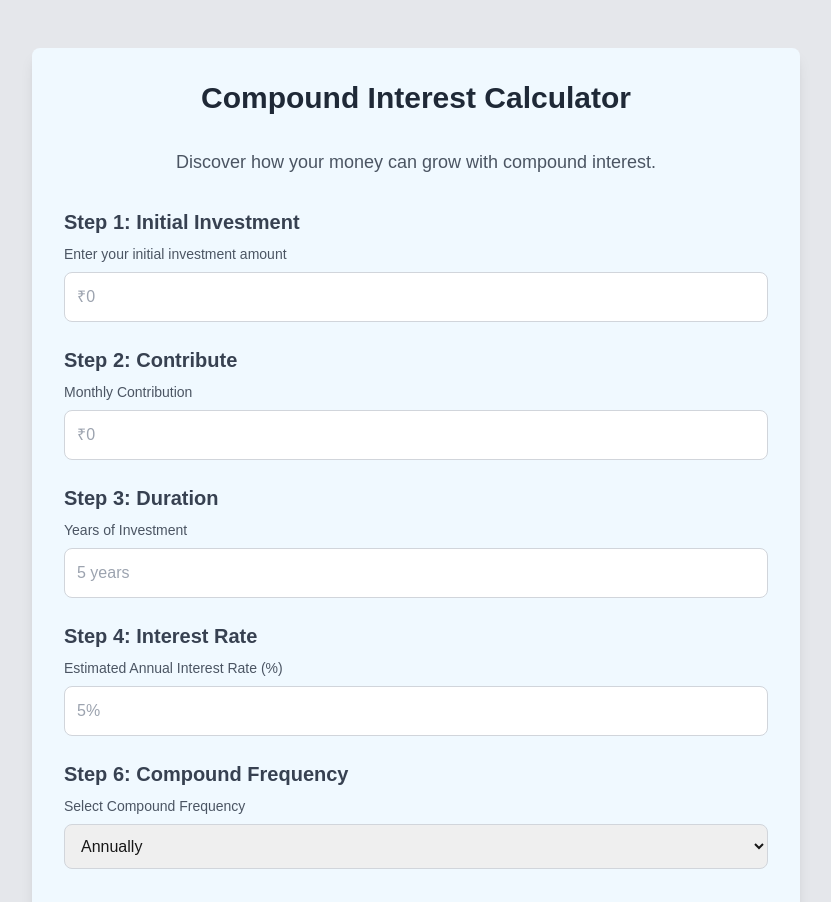
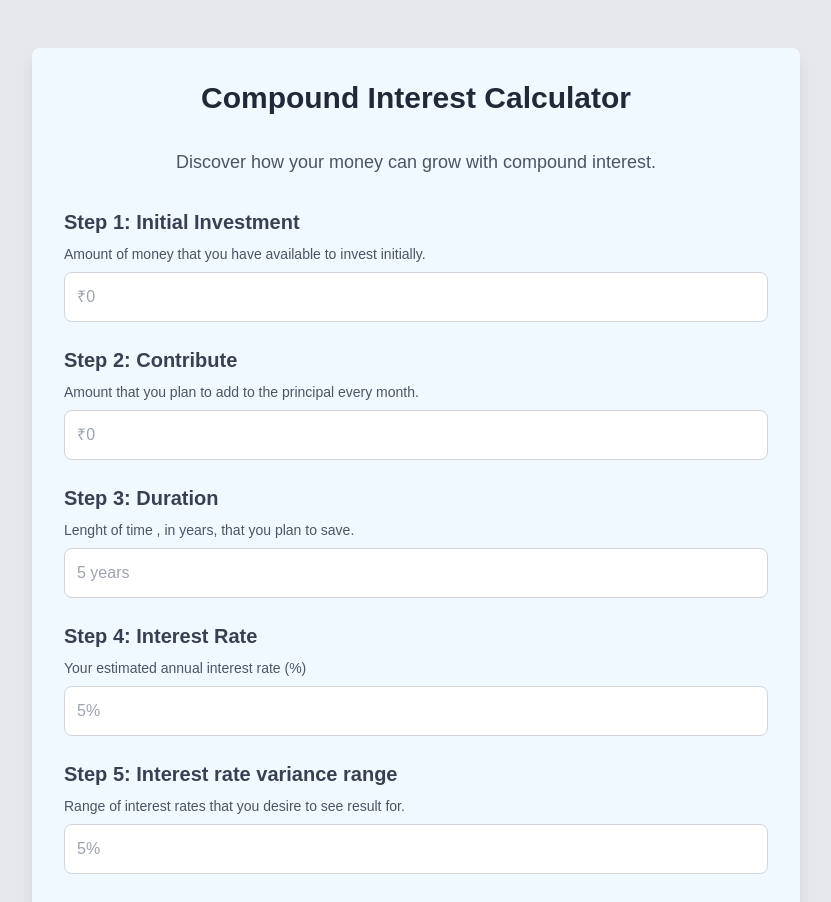
Before and after one commit to Rah214/Compound-Interest-calculator, a Next.js app: page / in a window 1280 px wide. Shown: the top 902 px of the page, without its empty margins (224-1055 px from the left). Built offline with nearby package versions, Linux system fonts and the light colour scheme.

Commit message:
Add variance range input field and update future value calculation in CompInterCalculator

```diff
--- a/src/app/calculator/CompInterCalculator.jsx
+++ b/src/app/calculator/CompInterCalculator.jsx
@@ -6,6 +6,8 @@ const CompInterCalculator = () => {
   const [monthlyContribution, setMonthlyContribution] = useState("");
   const [years, setYears] = useState("");
   const [estimatedInterestRate, setEstimatedInterestRate] = useState("");
+  const [varianceRange, setVarianceRange] = useState("");
+
   const [compoundFrequency, setCompoundFrequency] = useState("Annually");
   const [result, setResult] = useState(null);
 
@@ -20,13 +22,14 @@ const CompInterCalculator = () => {
       return;
     }
 
-
     const n = 1;
-    let futureValueWithInterest = principal * Math.pow(1 + interest / n, n * time);
+    let futureValueWithInterest =
+      principal * Math.pow(1 + interest / n, n * time);
 
     for (let i = 1; i <= time * 12; i++) {
       // Monthly contribution compounded based on remaining periods
-      futureValueWithInterest += month * Math.pow(1 + interest / n, (n * time) - (i / 12));
+      futureValueWithInterest +=
+        month * Math.pow(1 + interest / n, n * time - i / 12);
     }
 
     const futureValueWithoutInterest = principal + month * 12 * time;
@@ -34,16 +37,16 @@ const CompInterCalculator = () => {
     setResult({
       futureValueWithInterest: `₹${futureValueWithInterest.toFixed(2)}`,
       futureValueWithoutInterest: `₹${futureValueWithoutInterest.toFixed(2)}`,
-      interestRate: `${estimatedInterestRate}%`
+      interestRate: `${estimatedInterestRate}%`,
     });
   };
-
 
   const resetForm = () => {
     setInitialInvestment("");
     setMonthlyContribution("");
     setYears("");
     setEstimatedInterestRate("");
+    setVarianceRange("");
     setCompoundFrequency("Annually");
     setResult(null);
   };
@@ -51,15 +54,21 @@ const CompInterCalculator = () => {
   return (
     <section className="bg-gray-200 min-h-screen flex items-center justify-center py-12">
       <div className="bg-sky-50 w-full max-w-3xl rounded-lg shadow-lg p-8 space-y-8">
-        <h1 className="text-3xl font-bold text-center text-gray-800">Compound Interest Calculator</h1>
+        <h1 className="text-3xl font-bold text-center text-gray-800">
+          Compound Interest Calculator
+        </h1>
         <p className="text-lg text-center text-gray-600">
           Discover how your money can grow with compound interest.
         </p>
 
         <div className="space-y-6">
           <div className="flex flex-col">
-            <h2 className="text-xl font-semibold text-gray-700 mb-2">Step 1: Initial Investment</h2>
-            <label className="text-sm font-medium text-gray-600">Enter your initial investment amount</label>
+            <h2 className="text-xl font-semibold text-gray-700 mb-2">
+              Step 1: Initial Investment
+            </h2>
+            <label className="text-sm font-medium text-gray-600">
+              Amount of money that you have available to invest initially.
+            </label>
             <input
               type="number"
               value={initialInvestment}
@@ -70,8 +79,13 @@ const CompInterCalculator = () => {
           </div>
 
           <div className="flex flex-col">
-            <h2 className="text-xl font-semibold text-gray-700 mb-2">Step 2: Contribute</h2>
-            <label className="text-sm font-medium text-gray-600">Monthly Contribution</label>
+            <h2 className="text-xl font-semibold text-gray-700 mb-2">
+              Step 2: Contribute
+            </h2>
+            <label className="text-sm font-medium text-gray-600">
+            Amount that you plan to add to the principal every month.
+
+            </label>
             <input
               type="number"
               value={monthlyContribution}
@@ -82,8 +96,12 @@ const CompInterCalculator = () => {
           </div>
 
           <div className="flex flex-col">
-            <h2 className="text-xl font-semibold text-gray-700 mb-2">Step 3: Duration</h2>
-            <label className="text-sm font-medium text-gray-600">Years of Investment</label>
+            <h2 className="text-xl font-semibold text-gray-700 mb-2">
+              Step 3: Duration
+            </h2>
+            <label className="text-sm font-medium text-gray-600">
+              Lenght of time , in years, that you plan to save.
+            </label>
             <input
               type="number"
               value={years}
@@ -94,8 +112,12 @@ const CompInterCalculator = () => {
           </div>
 
           <div className="flex flex-col">
-            <h2 className="text-xl font-semibold text-gray-700 mb-2">Step 4: Interest Rate</h2>
-            <label className="text-sm font-medium text-gray-600">Estimated Annual Interest Rate (%)</label>
+            <h2 className="text-xl font-semibold text-gray-700 mb-2">
+              Step 4: Interest Rate
+            </h2>
+            <label className="text-sm font-medium text-gray-600">
+              Your estimated annual interest rate (%)
+            </label>
             <input
               type="number"
               value={estimatedInterestRate}
@@ -106,8 +128,29 @@ const CompInterCalculator = () => {
           </div>
 
           <div className="flex flex-col">
-            <h2 className="text-xl font-semibold text-gray-700 mb-2">Step 6: Compound Frequency</h2>
-            <label className="text-sm font-medium text-gray-600">Select Compound Frequency</label>
+          <h2 className="text-xl font-semibold text-gray-700 mb-2">
+              Step 5: Interest rate variance range
+            </h2>
+            <label className="text-sm font-medium text-gray-600">
+             Range of interest rates that you desire to see result for.
+            </label>
+            <input
+              type="number"
+              value={estimatedInterestRate}
+              onChange={(e) => setEstimatedInterestRate(e.target.value)}
+              className="mt-2 p-3 border border-gray-300 rounded-lg focus:outline-none focus:ring-2 focus:ring-blue-500"
+              placeholder="5%"
+            />
+
+          </div>
+
+          <div className="flex flex-col">
+            <h2 className="text-xl font-semibold text-gray-700 mb-2">
+              Step 6: Compound Frequency
+            </h2>
+            <label className="text-sm font-medium text-gray-600">
+              Time per year that interest will be compounded.
+            </label>
             <select
               value={compoundFrequency}
               onChange={(e) => setCompoundFrequency(e.target.value)}
@@ -135,8 +178,12 @@ const CompInterCalculator = () => {
 
         {result && (
           <div className="mt-8 p-6 bg-green-100 rounded-lg text-center shadow-md">
-            <h2 className="text-2xl font-bold text-gray-800">Your Future Value</h2>
-            <p className="text-xl text-gray-700 mt-2">In {years} years, your investment will be:</p>
+            <h2 className="text-2xl font-bold text-gray-800">
+              Your Future Value
+            </h2>
+            <p className="text-xl text-gray-700 mt-2">
+              In {years} years, your investment will be:
+            </p>
             <p className="text-3xl text-green-600 font-semibold mt-4">
               With Interest: {result.futureValueWithInterest}
             </p>
@@ -154,3 +201,6 @@ const CompInterCalculator = () => {
 };
 
 export default CompInterCalculator;
+
+
+//  Just only add variance range input field in the form and calculate the future value with interest for the range of interest rates.
```
